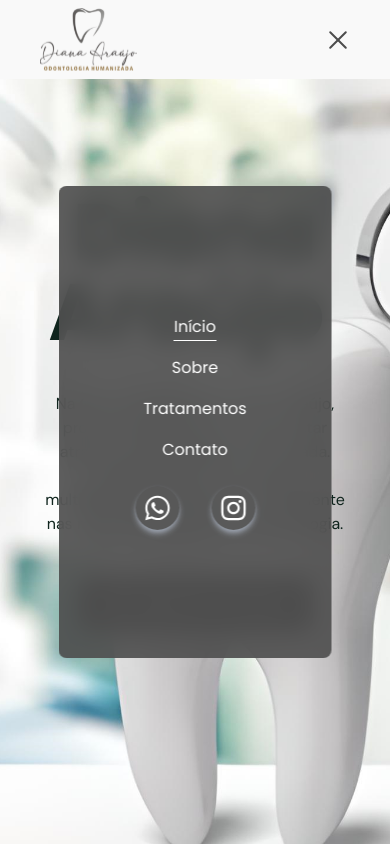
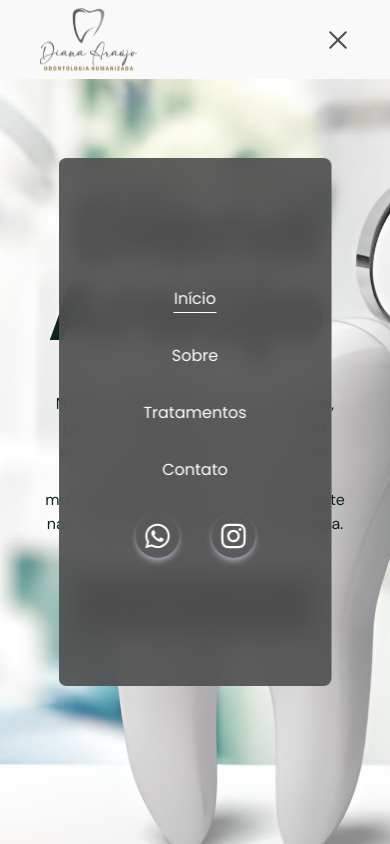
Before and after one commit to elena-calcada/diana-araujo, a Next.js app: page / in a window 390 px wide. Both pictures are taken after a click on the button 338 px from the left and 39 px from the top of the page. Shown: the top 844 px of the page. Built offline with nearby package versions, Linux system fonts and the light colour scheme.

Commit message:
adjustment mobile navBar and slideShow responsive

```diff
--- a/src/app/globals.css
+++ b/src/app/globals.css
@@ -19,8 +19,8 @@
   opacity: 0.35 !important;
 }
 
-/* @media(max-width: 767px) {
+@media(max-width: 767px) {
   .react-slideshow-container .default-nav {
-    display: none !important;
+    background: transparent !important;
   }
-} */
+}
--- a/src/components/NavBar.js
+++ b/src/components/NavBar.js
@@ -147,12 +147,12 @@ const NavBar = () => {
 
         <>
           <motion.div
-            className="min-w-[70vw] max-h-[70vh] flex flex-col gap-6 items-center justify-center fixed top-1/2 left-1/2 -translate-x-1/2 -translate-y-1/2 z-30 bg-primaryColor/90 rounded-lg backdrop-blur-md py-32"
+            className="min-w-[70vw] max-h-[70vh] flex flex-col gap-8 items-center justify-center fixed top-1/2 left-1/2 -translate-x-1/2 -translate-y-1/2 z-30 bg-primaryColor/90 rounded-lg backdrop-blur-md py-32"
             initial={{scale:0, opacity:0, x:"-50%", y:"-50%"}}
             animate={{scale:1, opacity:1}}
           >
             <nav className="">
-              <ul className="flex flex-col gap-4 items-center ">
+              <ul className="flex flex-col gap-8 items-center ">
                 {menuItens.map((item, index) => (
                   <li key={index}>
                     <CustomMobileLink
```
